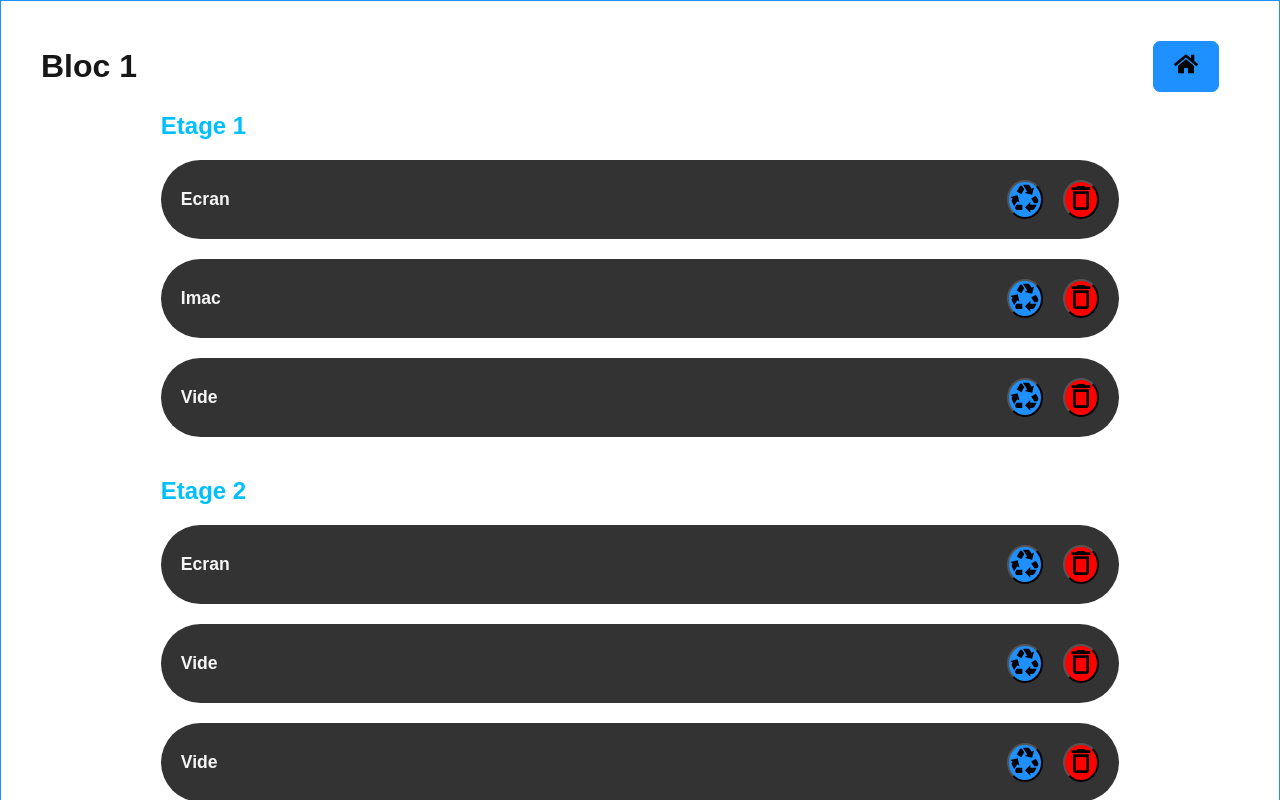
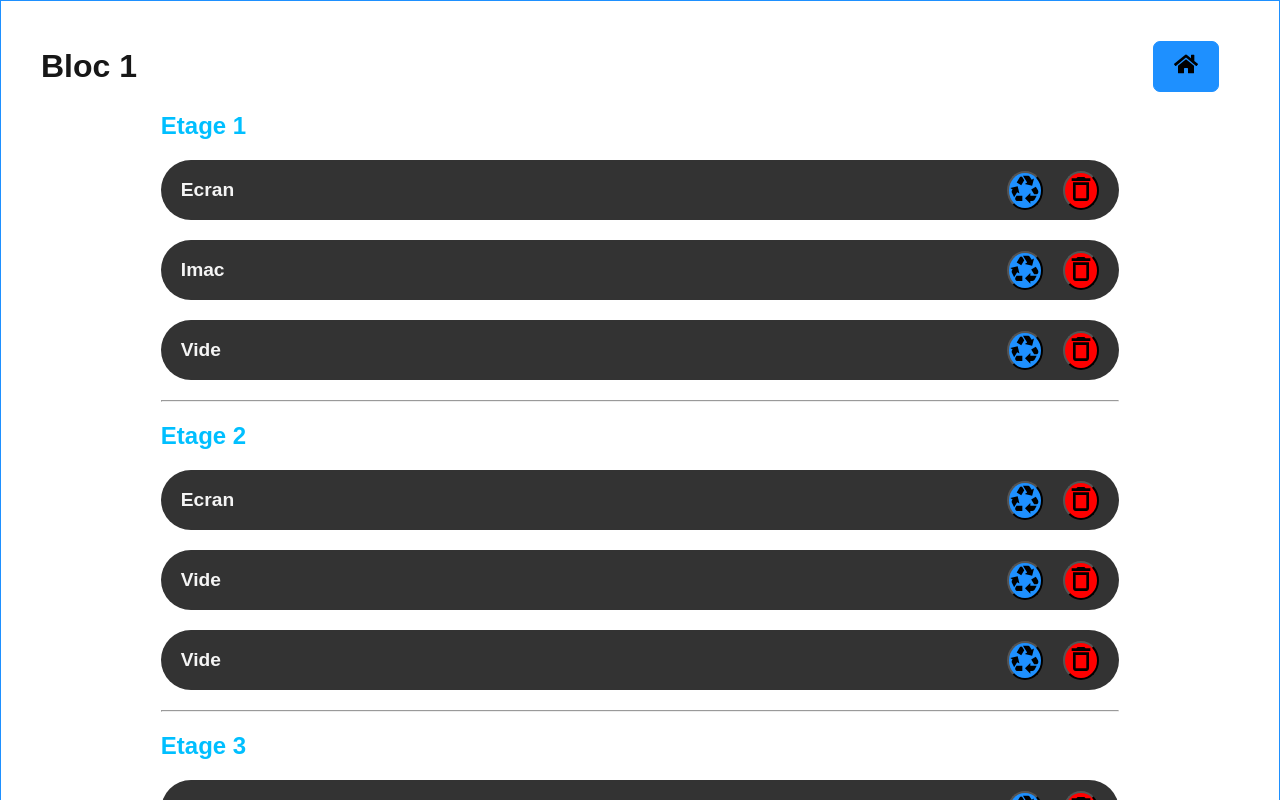
Before and after one commit to TLRKiliann/projet-atelier-it, a Next.js app in the folder my-app/: page /bloc_1 in a window 1280 px wide. Shown: the top 800 px of the page. Built offline with nearby package versions, Linux system fonts and the light colour scheme.

Commit message:
style improved

```diff
--- a/my-app/app/bloc_1/page.tsx
+++ b/my-app/app/bloc_1/page.tsx
@@ -100,8 +100,11 @@ export default function Bloc_1 () {
                                 <div>
                                     {/* <Link href={`/bloc_1/${type_item.id}`}>{type_item.item_2 === "" ? "Vide" : type_item.item_2}</Link> */}
 
-                                    <p>{type_item.item_1 === "" ? "Vide" : type_item.item_1}</p>
-
+                                    {switchToChange !== true ? (
+                                        <p>{type_item.item_1 === "" ? "Vide" : type_item.item_1}</p>
+                                    ) : (
+                                        null
+                                    )}
                                     {switchToChange === true ? (
                                         <span>
 
@@ -111,6 +114,7 @@ export default function Bloc_1 () {
                                                 name="changeVal_1"
                                                 value={newValue}
                                                 onChange={(e) => setNewValue(e.target.value)}
+                                                placeholder={type_item.item_1}
                                             />
 
                                             <button onClick={() => handleSave(type_item.id, newValue)}>Save</button>
@@ -145,8 +149,11 @@ export default function Bloc_1 () {
                                 <div>
                                     {/* <Link href={`/bloc_1/${type_item.id}`}>{type_item.item_2 === "" ? "Vide" : type_item.item_2}</Link> */}
 
-                                    <p>{type_item.item_2 === "" ? "Vide" : type_item.item_2}</p>
-
+                                    {switchToChange !== true ? (
+                                        <p>{type_item.item_2 === "" ? "Vide" : type_item.item_2}</p>
+                                    ) : (
+                                        null
+                                    )}
                                     {switchToChange === true ? (
                                         <span>
 
@@ -156,6 +163,7 @@ export default function Bloc_1 () {
                                                 name="changeVal_2"
                                                 value={newValue}
                                                 onChange={(e) => setNewValue(e.target.value)}
+                                                placeholder={type_item.item_2}
                                             />
 
                                             <button onClick={() => handleSave(type_item.id, newValue)}>Save</button>
@@ -190,7 +198,11 @@ export default function Bloc_1 () {
                                 <div>
                                     {/* <Link href={`/bloc_1/${type_item.id}`}>{type_item.item_2 === "" ? "Vide" : type_item.item_2}</Link> */}
 
-                                    <p>{type_item.item_3 === "" ? "Vide" : type_item.item_3}</p>
+                                    {switchToChange !== true ? (
+                                        <p>{type_item.item_3 === "" ? "Vide" : type_item.item_3}</p>
+                                    ) : (
+                                        null
+                                    )}
 
                                     {switchToChange === true ? (
                                         <span>
@@ -201,6 +213,7 @@ export default function Bloc_1 () {
                                                 name="changeVal_3"
                                                 value={newValue}
                                                 onChange={(e) => setNewValue(e.target.value)}
+                                                placeholder={type_item.item_3}
                                             />
 
                                             <button onClick={() => handleSave(type_item.id, newValue)}>Save</button>
@@ -228,6 +241,8 @@ export default function Bloc_1 () {
                             </div>
 
                         </div>
+
+                        <hr />
                     </div>
                 ))}
 
--- a/my-app/app/page.module.scss
+++ b/my-app/app/page.module.scss
@@ -69,7 +69,7 @@
   align-items: center;
   justify-content: center;
 
-  background-color: red;
+  background-color: royalblue;
   border-radius: 12px;
   &:hover {
     background-color: orange;
@@ -81,7 +81,7 @@
 }
 
 .box {
-  border: 1px solid red;
+  border: 1px solid royalblue;
 }
 
 .stack_9 {
@@ -93,7 +93,7 @@
   justify-content: center;
 
 
-  background-color: red;
+  background-color: royalblue;
   border-radius: 12px;
   &:hover {
     background-color: orange;
--- a/my-app/app/styles/bloc.module.scss
+++ b/my-app/app/styles/bloc.module.scss
@@ -73,45 +73,25 @@
 
 .item_div {
     width: 80%;
-
 }
 
 .items_bloc_design {
     width: 100%;
+
     display: flex;
     flex-direction: row;
     align-items: center;
     justify-content: space-between;
 
-    font-size: 1.1rem;
+    font-size: 1.2rem;
     font-weight: 600;
 
     margin: 20px 0;
-    padding: 20px;
+    padding: 0 20px;
 
     background-color: #333;
     border-radius: 50px;
     color: #f5f5f5;
-}
-
-.items_bloc {
-    width: 80%;
-    // display: flex;
-    // flex-direction: row;
-    // align-items: center;
-    // justify-content: space-between;
-
-    // font-size: 1.1rem;
-    // font-weight: 600;
-
-    // margin: 20px 0;
-    // padding: 20px;
-
-    // background-color: #333;
-    // border-radius: 50px;
-    // color: #f5f5f5;
-
-    cursor: pointer;
 
     &:hover {
         background-color: #222;
@@ -119,6 +99,20 @@
     &:active {
         background-color: #555;
     }
+}
+
+.items_bloc {
+    display: flex;
+    flex-direction: row;
+    align-items: center;
+    justify-content: space-between;
+
+    width: 90%;
+    height: 60px;
+
+    cursor: pointer;
+
+    // border: 1px solid salmon;
 }
 
 .btn_bloc {
```
Also changed, not shown: my-app/app/bloc_1/[id]/page.tsx (+3 -11 lines).
